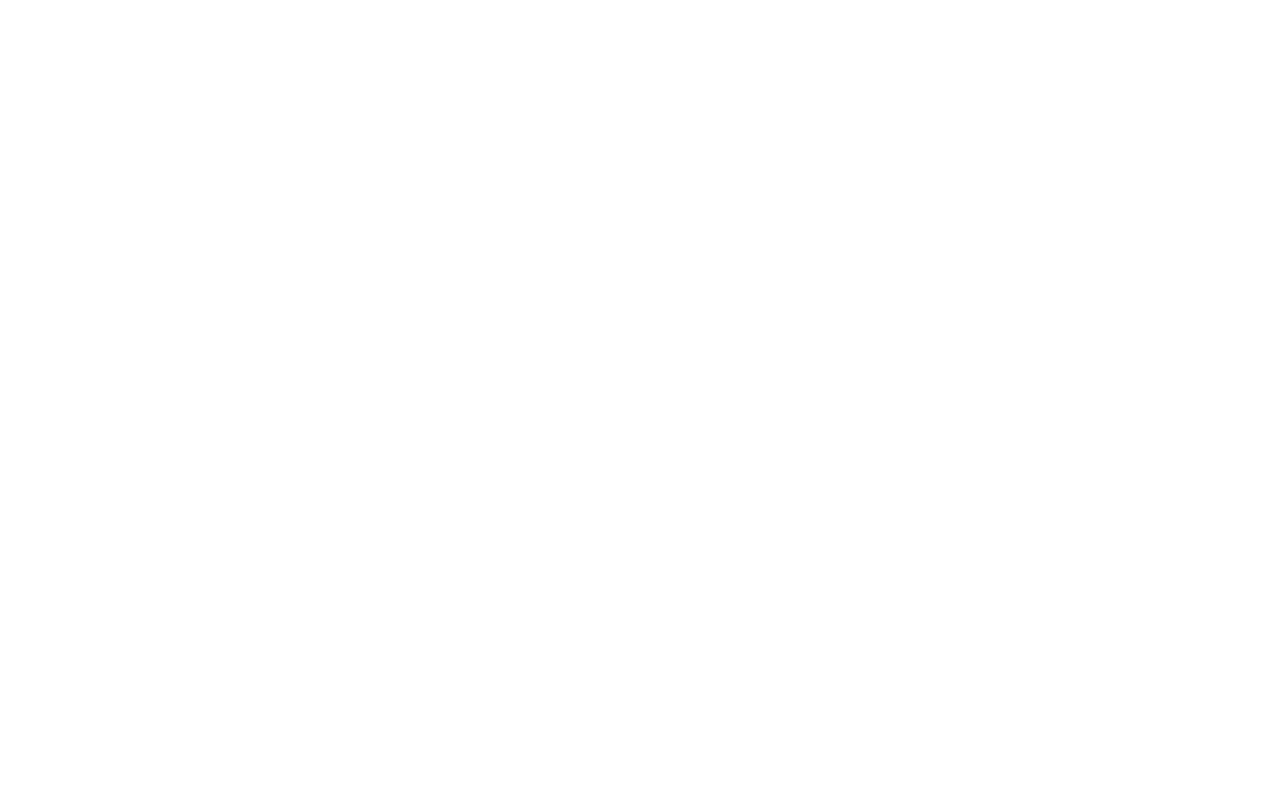
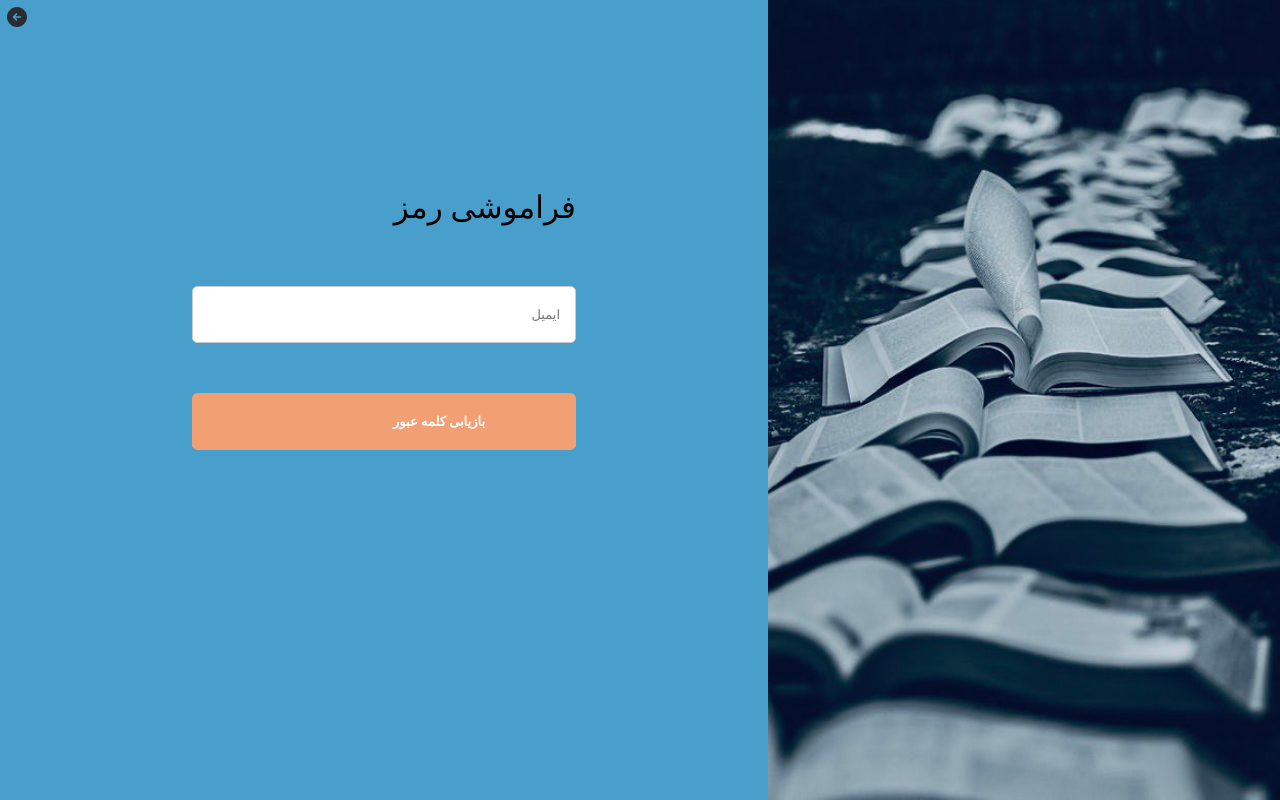
Before and after one commit to ramtinkam/ChapterOne, a React (Create React App) app in the folder chapter-one/: page /forgot-password in a window 1280 px wide. Before the commit this address had no page. Built offline with nearby package versions, Linux system fonts and the light colour scheme; a small style sheet from the web is missing; a web font is replaced by a local one.

Commit message:
added forgot password page

```diff
--- a/chapter-one/src/App.css
+++ b/chapter-one/src/App.css
@@ -0,0 +1,4 @@
+body{
+    margin: 0;
+    padding: 0;
+}
--- a/chapter-one/src/App.jsx
+++ b/chapter-one/src/App.jsx
@@ -5,6 +5,7 @@
 import Login from './Components/Login';
 import SignUp from './Components/SignUp';
 import Searchbox from './Components/Searchbox';
+import { ForgotPassword } from './Components/ForgotPassword';
 
 function App() {
   return (
@@ -15,6 +16,7 @@
       <Route path ="/" element={<Landing/>}></Route>
       <Route path ="login" element={<Login/>}></Route>
       <Route path ="signup" element={<SignUp/>}></Route>
+      <Route path ="forgot-password" element={<ForgotPassword/>}></Route>
       </Routes>
 
     </div>
--- /dev/null
+++ b/chapter-one/src/Components/ForgotPassword.css
@@ -0,0 +1,85 @@
+.forgot-passowrd-container{
+    display: flex;
+    height: 100vh;
+    overflow: hidden;
+}
+.forgot-password-form-container{
+    display: flex;
+    flex-direction: column;
+    width: 60%;
+    margin: 0;
+    gap: 158.667px;
+    flex-shrink: 0;
+    background-color: #489FCB;
+}
+.forgot-password-return-button{
+    display: flex;
+    width: 40px;
+    background-color: #489FCB;
+    border:none;
+    margin-left: 5px;
+    margin-top: 5px;
+}
+.forgot-password-form-header{
+    color: #000;
+    text-align: right;
+    font-family: Estedad;
+    font-size: 31.135px;
+    font-style: normal;
+    font-weight: 400;
+    line-height: normal;
+    margin-bottom: 60px;
+
+}
+.forgot-password-form{
+    display: flex;
+    flex-direction: column;
+    width: 50%;
+    margin-left:25%;
+
+}
+.forgot-password-email{
+    display: flex;
+    padding: 15px 15px 18px 200px;
+    justify-content: flex-end;
+    align-items: center;
+    flex-shrink: 0;
+    border-radius: 5.333px;
+    border: 1.333px solid var(--light-bw-cbcbcb, #CBCBCB);
+    background: var(--light-back-ffffff, #FFF);
+    text-align: right;
+    font-family: IRANSansX;
+    font-size: 18.667px;
+    font-style: normal;
+    font-weight: 300;
+    line-height: normal;
+    font-variant: all-small-caps;
+    margin-bottom: 50px;
+
+
+
+}
+
+.forgot-password-submit{
+    border-radius: 5.333px;
+    border: 1.333px solid #F39F74;
+    background: #F39F74;
+    display: flex;
+    padding: 15px 15px 18px 200px;
+    flex-shrink: 0;
+    color: #FFF;
+    font-family: IRANSansX;
+    font-size: 18.667px;
+    font-style: normal;
+    font-weight: 600;
+    line-height: normal;
+    font-variant: all-small-caps;
+}
+.forgot-password-picture-container{
+    width:100%;
+    height: 100%;
+}
+.forgot-password-picture{
+    width:100%;
+    height: 100%;
+}
--- /dev/null
+++ b/chapter-one/src/Components/ForgotPassword.jsx
@@ -0,0 +1,33 @@
+import React, { useState} from 'react';
+import './ForgotPassword.css'
+import forgotPic from './forgor.png'
+
+export const ForgotPassword = () => {
+    const [email, setEmail] = useState('');
+
+    const handleEmail = (e) => {
+        setEmail(e.target.value);
+    };
+
+
+
+    return (
+        <div className='forgot-passowrd-container'>
+            <div className='forgot-password-form-container'>
+                <a href='/' className='forgot-password-return-button'>
+                    <svg xmlns="http://www.w3.org/2000/svg" width="25" height="25" viewBox="0 0 50 50" fill="none">
+                    <path d="M24 4C12.96 4 4 12.96 4 24C4 35.04 12.96 44 24 44C35.04 44 44 35.04 44 24C44 12.96 35.04 4 24 4ZM31 25.5H20.62L24.06 28.94C24.64 29.52 24.64 30.48 24.06 31.06C23.76 31.36 23.38 31.5 23 31.5C22.62 31.5 22.24 31.36 21.94 31.06L15.94 25.06C15.36 24.48 15.36 23.52 15.94 22.94L21.94 16.94C22.52 16.36 23.48 16.36 24.06 16.94C24.64 17.52 24.64 18.48 24.06 19.06L20.62 22.5H31C31.82 22.5 32.5 23.18 32.5 24C32.5 24.82 31.82 25.5 31 25.5Z" fill="#292D32"/>
+                    </svg>
+                </a>
+                <form className='forgot-password-form'>
+                    <h className='forgot-password-form-header' >فراموشی رمز</h>
+                    <input onChange={handleEmail} type='text' className='forgot-password-email' value={email} placeholder='ایمیل'/>
+                    <button type='submit' className='forgot-password-submit'>بازیابی کلمه عبور</button>
+                </form>
+            </div>
+            <div className='forgot-password-picture-container'>
+                <img className='forgot-password-picture' src={forgotPic} />
+            </div>
+        </div>
+  )
+}
--- a/chapter-one/src/Components/Landing.css
+++ b/chapter-one/src/Components/Landing.css
@@ -16,6 +16,7 @@
     width: 36px;
     height: 36px;
     padding: 6px;
+    margin-left: 5px;
     justify-content: center;
     align-items: center;
     flex-shrink: 0;
```
Also changed, not shown: chapter-one/src/Components/forgor.png (added), 1 other file (tests, documents, lock files or other folders).
